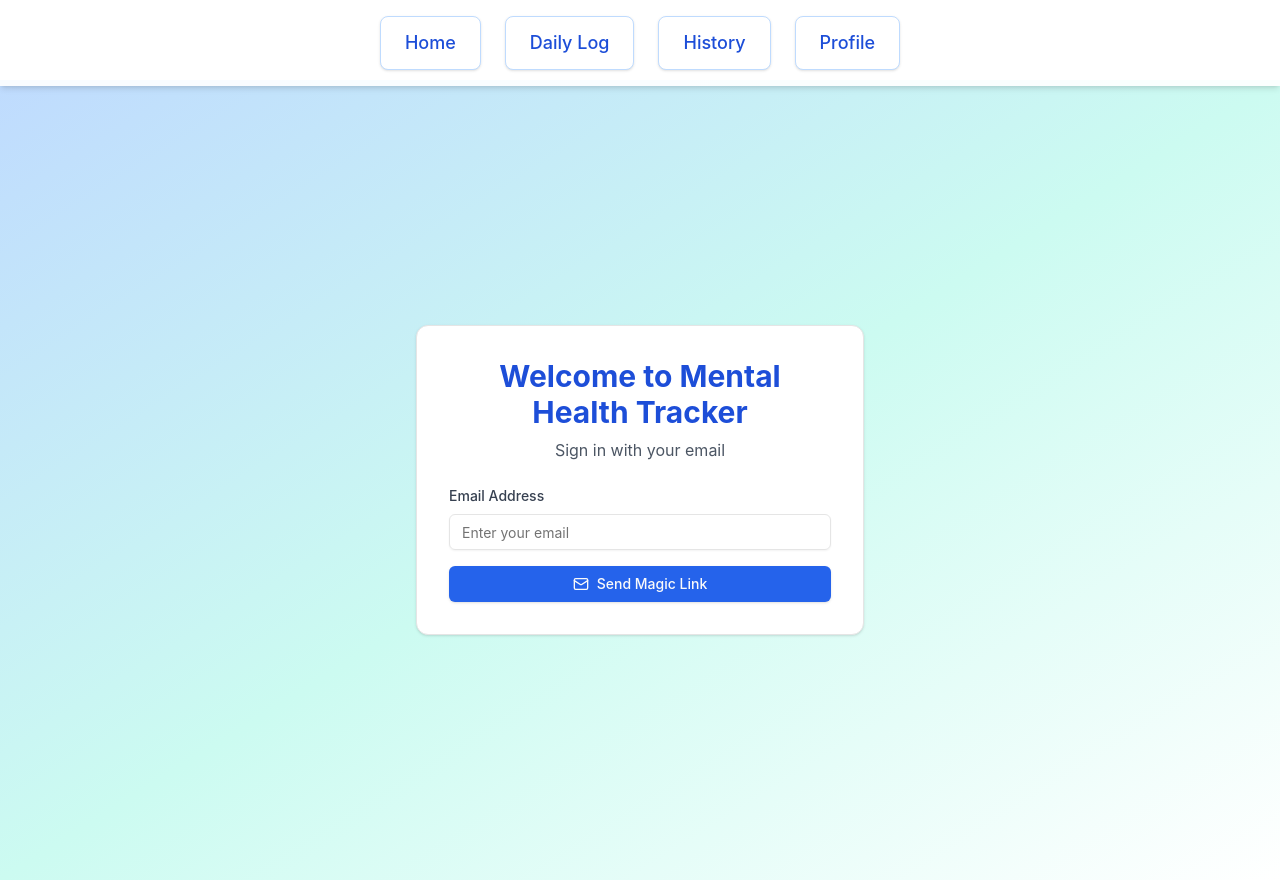
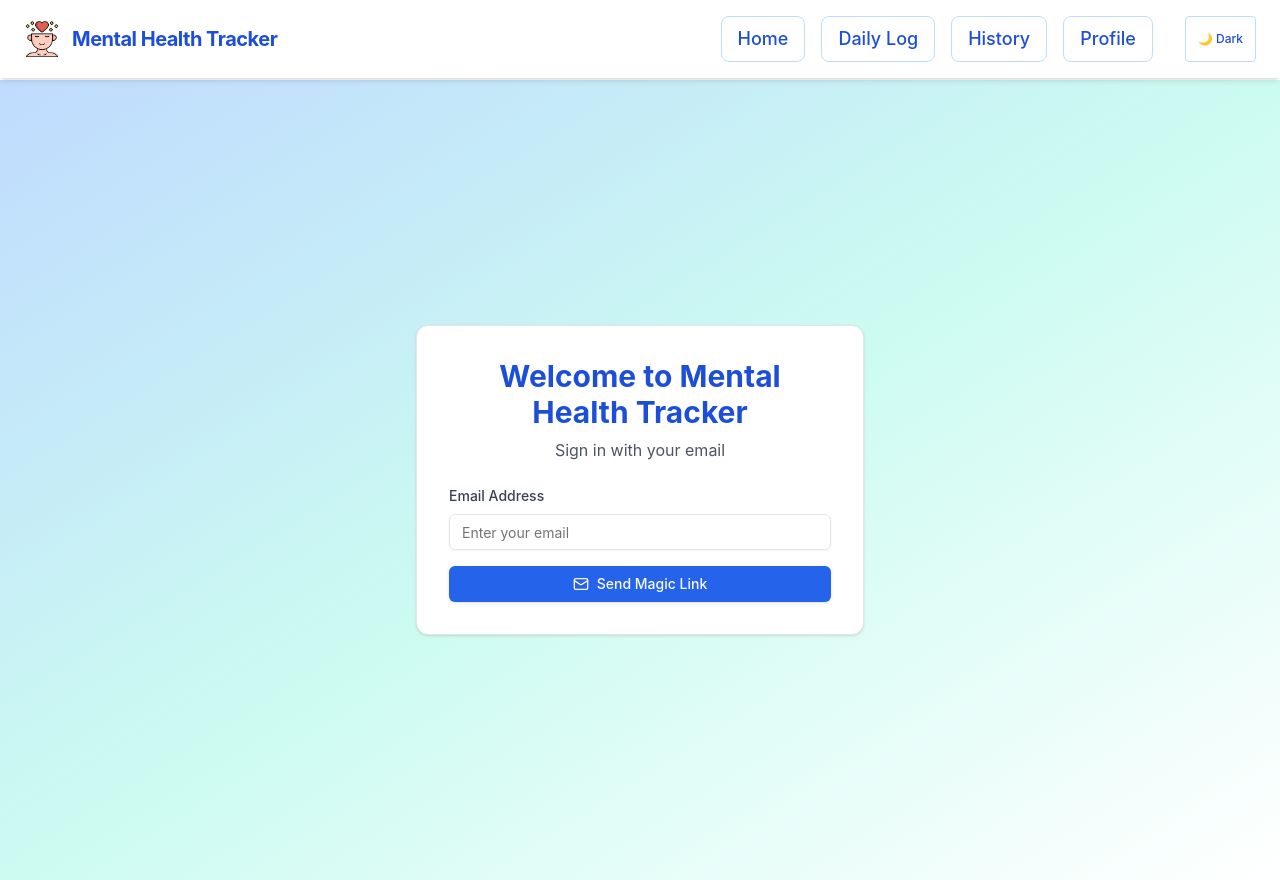
Before and after one commit to wajahat7777/Nexium_Wajahat_Project, a Next.js app in the folder frontend/: page /signin in a window 1280 px wide. Built offline with nearby package versions, Linux system fonts and the light colour scheme.

Commit message:
he entire UI (including the navbar and all pages) now supports a dark blue and light blue theme, with a toggle button in the navbar for switching themes.

```diff
--- a/frontend/components/Navbar.js
+++ b/frontend/components/Navbar.js
@@ -1,13 +1,63 @@
 import Link from "next/link";
+import Image from "next/image";
+import { useContext } from "react";
+import { ThemeContext } from "../pages/_app";
 
 export default function Navbar() {
+  const { theme, setTheme } = useContext(ThemeContext);
   return (
-    <nav className="fixed top-0 left-0 w-full z-50 bg-white/90 shadow-md py-4 flex justify-center items-center">
-      <div className="flex gap-6">
-        <Link href="/" className="bg-white shadow rounded-lg px-6 py-3 text-lg font-medium text-blue-700 hover:bg-blue-100 transition border border-blue-200">Home</Link>
-        <Link href="/daily-log" className="bg-white shadow rounded-lg px-6 py-3 text-lg font-medium text-blue-700 hover:bg-blue-100 transition border border-blue-200">Daily Log</Link>
-        <Link href="/history" className="bg-white shadow rounded-lg px-6 py-3 text-lg font-medium text-blue-700 hover:bg-blue-100 transition border border-blue-200">History</Link>
-        <Link href="/profile" className="bg-white shadow rounded-lg px-6 py-3 text-lg font-medium text-blue-700 hover:bg-blue-100 transition border border-blue-200">Profile</Link>
+    <nav className={
+      `fixed top-0 left-0 w-full z-50 py-4 flex justify-between items-center px-6 transition-colors duration-300 ` +
+      (theme === "dark"
+        ? "bg-blue-900/95 shadow-lg"
+        : "bg-white/90 shadow-md")
+    }>
+      <div className="flex items-center gap-3">
+        <Image src="/mental-health.png" alt="Mental Health Icon" width={36} height={36} />
+        <span className={
+          `text-xl font-bold tracking-tight select-none ` +
+          (theme === "dark" ? "text-white" : "text-blue-700")
+        }>
+          Mental Health Tracker
+        </span>
+      </div>
+      <div className="flex gap-4">
+        <Link href="/" className={
+          `rounded-lg px-4 py-2 text-lg font-medium border transition ` +
+          (theme === "dark"
+            ? "bg-blue-800 text-white border-blue-700 hover:bg-blue-700"
+            : "bg-white text-blue-700 border-blue-200 hover:bg-blue-100")
+        }>Home</Link>
+        <Link href="/daily-log" className={
+          `rounded-lg px-4 py-2 text-lg font-medium border transition ` +
+          (theme === "dark"
+            ? "bg-blue-800 text-white border-blue-700 hover:bg-blue-700"
+            : "bg-white text-blue-700 border-blue-200 hover:bg-blue-100")
+        }>Daily Log</Link>
+        <Link href="/history" className={
+          `rounded-lg px-4 py-2 text-lg font-medium border transition ` +
+          (theme === "dark"
+            ? "bg-blue-800 text-white border-blue-700 hover:bg-blue-700"
+            : "bg-white text-blue-700 border-blue-200 hover:bg-blue-100")
+        }>History</Link>
+        <Link href="/profile" className={
+          `rounded-lg px-4 py-2 text-lg font-medium border transition ` +
+          (theme === "dark"
+            ? "bg-blue-800 text-white border-blue-700 hover:bg-blue-700"
+            : "bg-white text-blue-700 border-blue-200 hover:bg-blue-100")
+        }>Profile</Link>
+        <button
+          className={
+            `ml-4 px-3 py-1 rounded text-xs font-medium border transition ` +
+            (theme === "dark"
+              ? "border-blue-700 bg-blue-800 text-white hover:bg-blue-700"
+              : "border-blue-200 bg-white text-blue-700 hover:bg-blue-100")
+          }
+          onClick={() => setTheme(theme === "dark" ? "light" : "dark")}
+          type="button"
+        >
+          {theme === "dark" ? "☀️ Light" : "🌙 Dark"}
+        </button>
       </div>
     </nav>
   );
--- a/frontend/pages/_app.js
+++ b/frontend/pages/_app.js
@@ -1,13 +1,30 @@
 import '../styles/globals.css'
 import Navbar from '../components/Navbar'
+import Head from 'next/head'
+import { createContext, useState, useMemo } from 'react';
+
+export const ThemeContext = createContext();
 
 export default function App({ Component, pageProps }) {
+  const [theme, setTheme] = useState('light');
+  const value = useMemo(() => ({ theme, setTheme }), [theme]);
+
   return (
-    <>
-      <Navbar />
-      <div style={{ marginTop: '80px' }}>
-        <Component {...pageProps} />
+    <ThemeContext.Provider value={value}>
+      <Head>
+        <link rel="icon" href="/mental-health.png" />
+        <meta name="theme-color" content={theme === 'dark' ? '#0a2342' : '#e0f2fe'} />
+      </Head>
+      <div className={
+        (theme === 'dark'
+          ? 'min-h-screen bg-gradient-to-br from-blue-900 via-blue-800 to-blue-900'
+          : 'min-h-screen bg-gradient-to-br from-blue-100 via-blue-50 to-blue-200')
+      }>
+        <Navbar />
+        <div style={{ marginTop: '80px' }}>
+          <Component {...pageProps} />
+        </div>
       </div>
-    </>
+    </ThemeContext.Provider>
   )
 }
```
